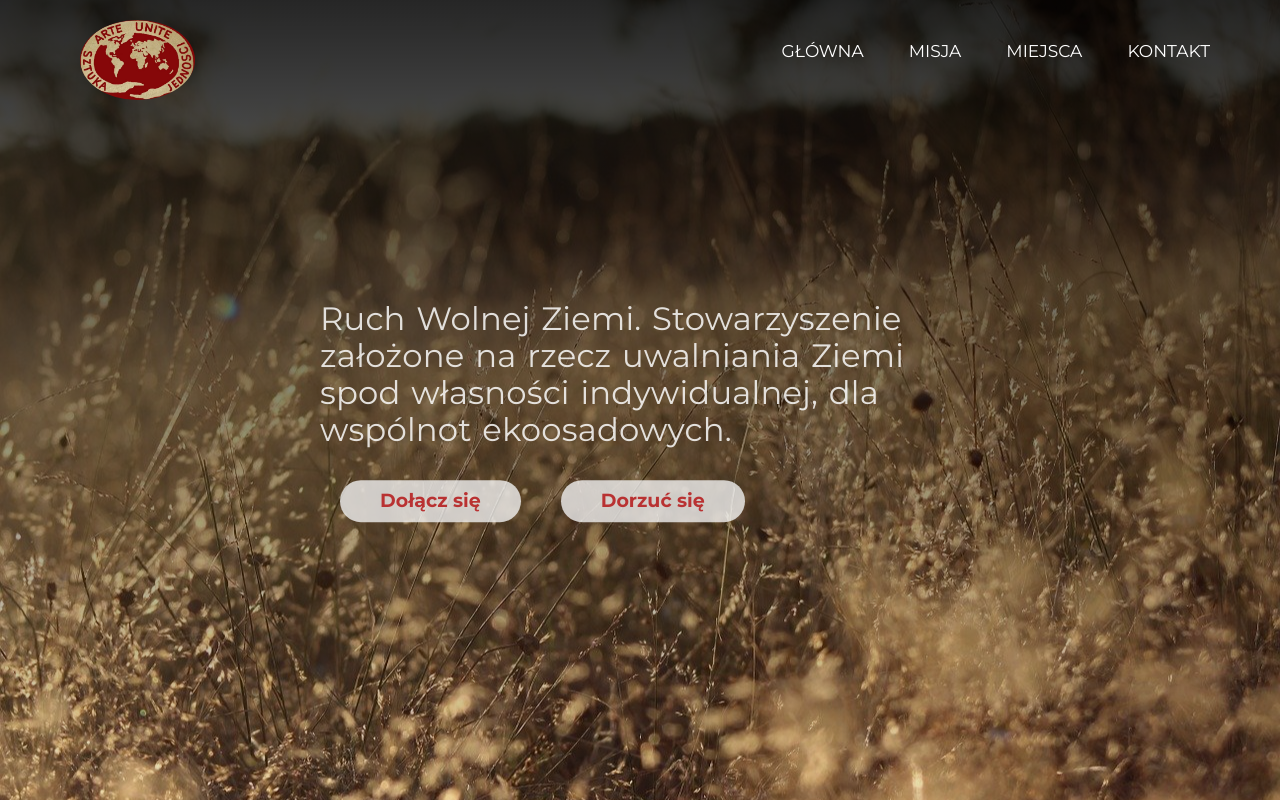
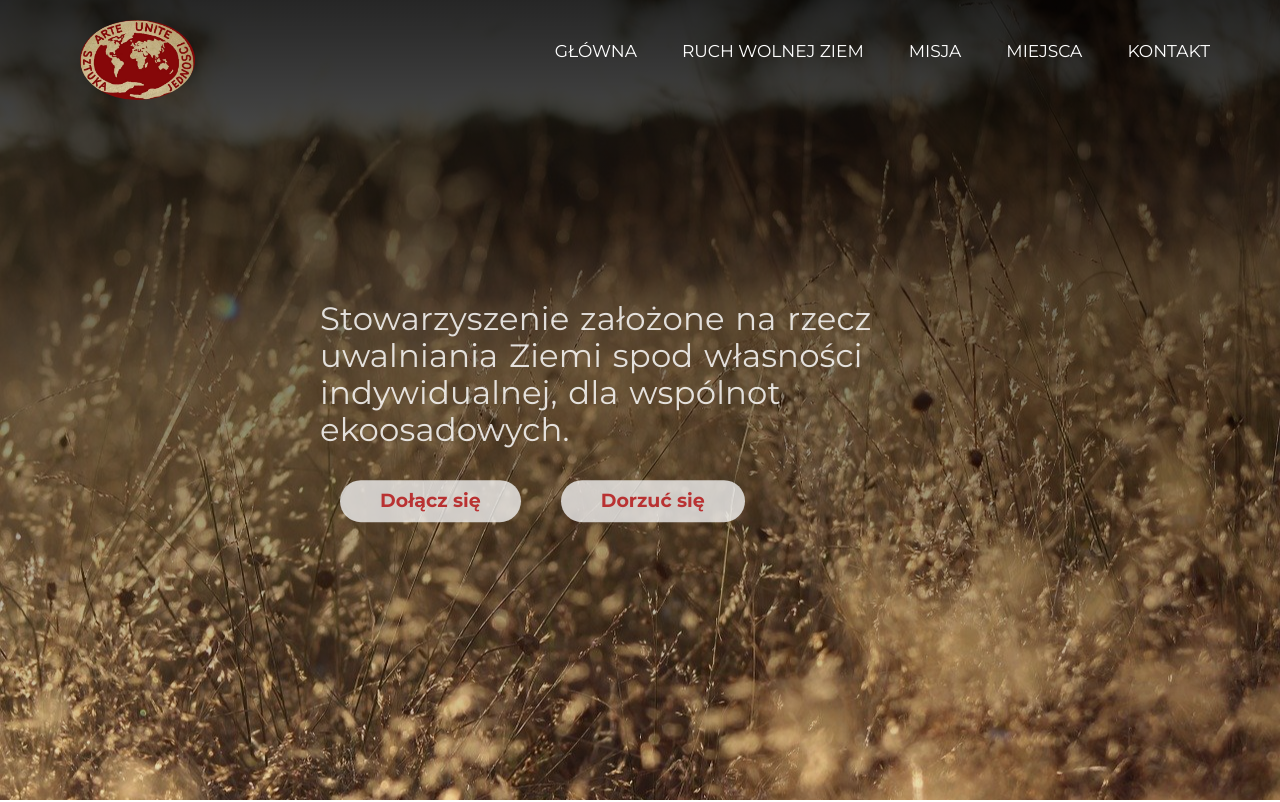
Before and after one commit to berecik/arteunite_wagtail, a plain HTML site: page index.html in a window 1280 px wide. Shown: the top 802 px of the page. Drawn offline with nearby package versions, Linux system fonts and the light colour scheme.

Commit message:
header updated

```diff
--- a/index.html
+++ b/index.html
@@ -19,6 +19,7 @@
 					<img src="resources/img/logoarteunite.jpg" alt="Arte Unite Logo" class="logo">
 					<ul class="main-nav">
 						<li><a href="#">Główna</a></li>
+						<li><a href="#">Ruch Wolnej Ziem</a></li>
 						<li><a href="#">Misja</a></li>
 						<li><a href="#">Miejsca</a></li>
 						<li><a href="#">Kontakt</a></li>
@@ -26,7 +27,7 @@
 				</div>
 			</nav>
 			<div class="main-quote-box">
-				<h1>Ruch Wolnej Ziemi. Stowarzyszenie założone na rzecz uwalniania Ziemi spod własności indywidualnej, dla wspólnot ekoosadowych.</h1>
+				<h1>Stowarzyszenie założone na rzecz uwalniania Ziemi spod własności indywidualnej, dla wspólnot ekoosadowych.</h1>
 				<a class="btn" href="#">Dołącz się</a>
 				<a class="btn" href="#">Dorzuć się</a>
 			</div>
```
